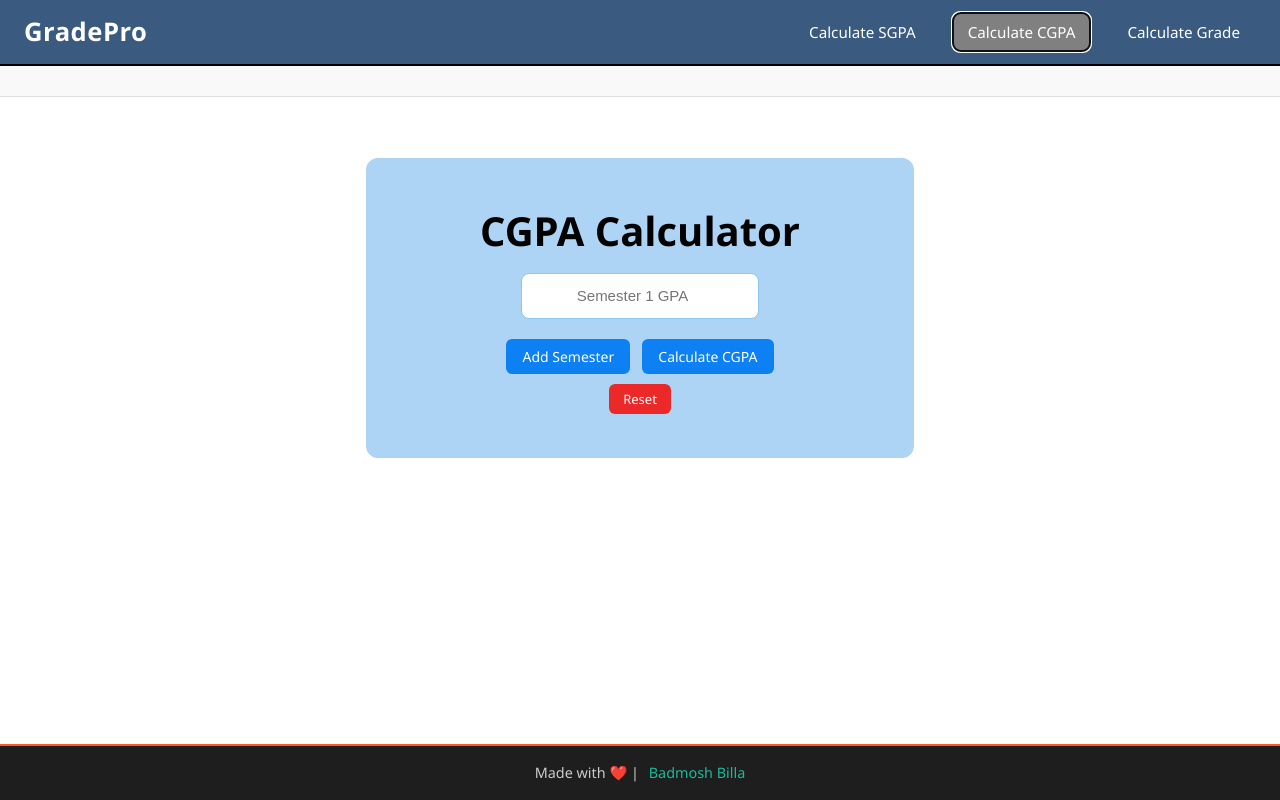
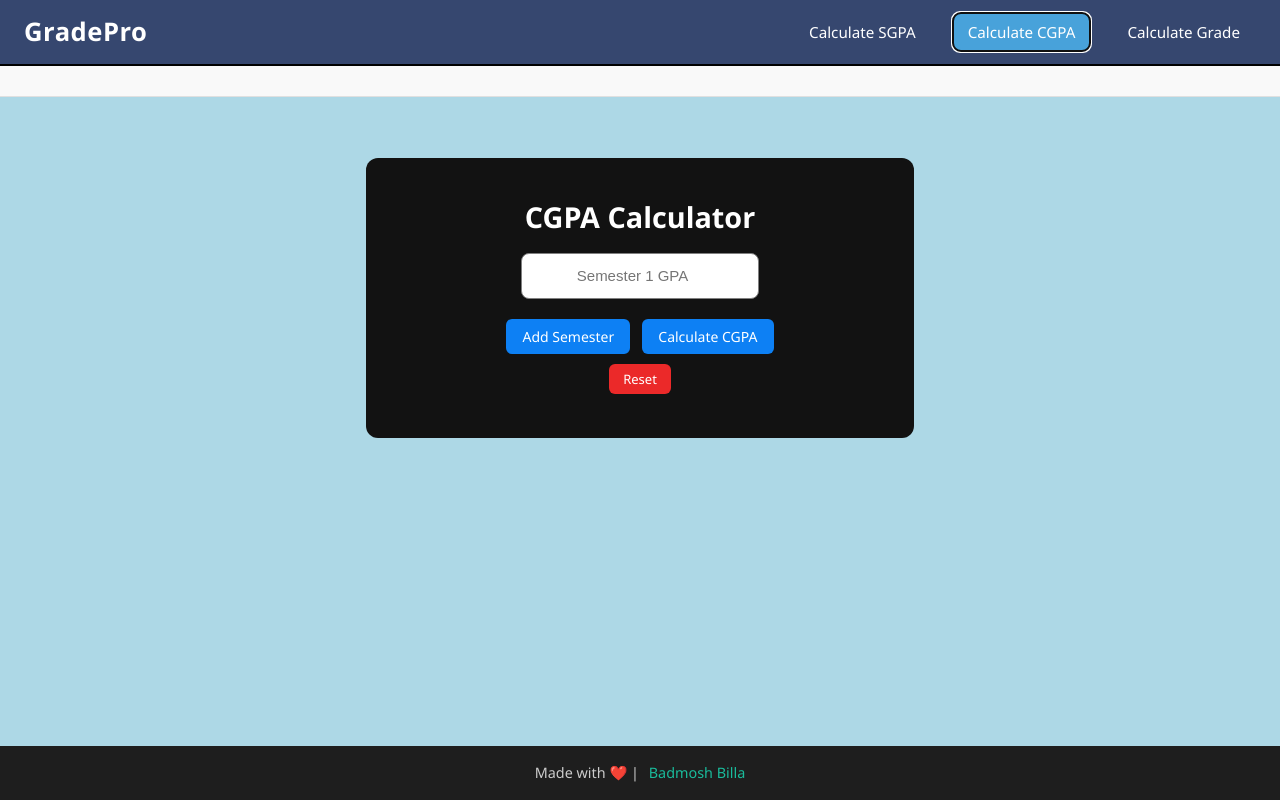
Before and after one commit to PramodAdhav/GradePro, a React (Vite) app in the folder frontend/gpa/: page / in a window 1280 px wide. Both pictures are taken after a click on the button "Calculate CGPA". Built offline with nearby package versions, Linux system fonts and the light colour scheme.

Commit message:
CSS Update Major

```diff
--- a/frontend/gpa/src/App.css
+++ b/frontend/gpa/src/App.css
@@ -4,15 +4,15 @@ html, #root {
   padding: 0;
   height: 100%;
   width: 100%;
-  background-color: #d9d9d9; /* Full gray */
+  background-color: #EBE8E2; /* Full gray */
   font-family: 'Segoe UI', Tahoma, Geneva, Verdana, sans-serif;
 }
 body{
   height: 100%;
   margin: 0;
   background: #00416A;  /* fallback */
-  background: -webkit-linear-gradient(to right, #E4E5E6, #00416A);
-  background: linear-gradient(to right, #E4E5E6, #00416A);
+  background: -webkit-linear-gradient(to right, #EBE8E2, #00416A);
+  background: linear-gradient(to right, #EBE8E2, #00416A);
   color: #222; /* default text color, adjust if needed */
   font-family: 'Segoe UI', Tahoma, Geneva, Verdana, sans-serif;
 }
@@ -53,7 +53,7 @@ canvas {
 /* Navbar: no rounded corners, softer blue */
 .navbar {
   border-radius: 0 !important; /* remove rounding */
-  background-color: #3a5a80;
+  background-color: #36476f;
   padding: 12px 24px;
   display: flex;
   justify-content: space-between;
@@ -92,7 +92,7 @@ canvas {
 }
 
 .navbar .nav-option:hover {
-  background-color: #557aab;
+  background-color: lightblue;
 }
 
 .navbar .nav-option.active {
--- a/frontend/gpa/src/CgpaCalculator.css
+++ b/frontend/gpa/src/CgpaCalculator.css
@@ -2,18 +2,18 @@
   max-width: 500px;
   margin: 30px auto;
   padding: 24px;
-  background: rgba(54, 147, 230, 0.401);
+  background: #121212;
 
   border-radius: 12px;
-  box-shadow: 0 4px 10px rgba(255, 255, 255, 0.908);
+
   font-family: 'Segoe UI', Tahoma, Geneva, Verdana, sans-serif;
   text-align: center;
 }
 
 .cgpa-title {
   margin-bottom: 20px;
-  font-size: 40px;
-  color: #000000;
+  font-size: 1.8rem;
+  color: white;
 }
 
 .semester-list-vertical {
@@ -35,7 +35,7 @@
   height: 36px;
   padding: 4px 8px;
   font-size: 15px;
-  border: 1px solid rgb(139, 201, 239);
+  border: 1px solid grey;
   border-radius: 8px;
   text-align: center;
 }
--- a/frontend/gpa/src/Layout.css
+++ b/frontend/gpa/src/Layout.css
@@ -44,13 +44,13 @@
 }
 
 .nav-button:hover {
-  border-color: grey;
-  background-color: grey;
+  border-color: lightskyblue;
+  background-color: lightskyblue;
 }
 
 .nav-button.active {
-  background-color: grey;
-  border-color: grey;
+  background-color: rgb(72, 162, 218);
+  border-color: rgb(72, 162, 218);
   color: white;
 }
 
@@ -58,7 +58,7 @@
 .main-content {
   flex: 1;
   padding: 2rem;
-  background-color: #ffffff;
+  background-color: lightblue;
   box-shadow: inset 0 1px 0 #e0e0e0;
 }
 
@@ -69,7 +69,7 @@
   text-align: center;
   padding: 1rem 2rem;
   font-size: 0.9rem;
-  border-top: 2px solid #ff5722;
+  ;
 }
 
 .footer a {
```
